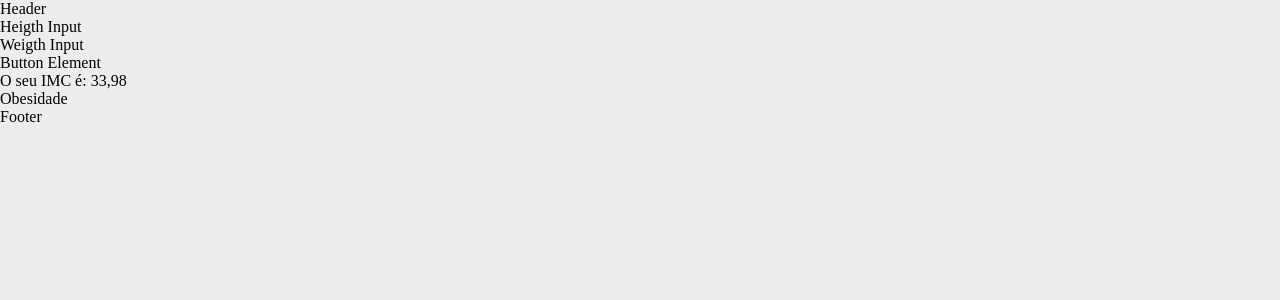
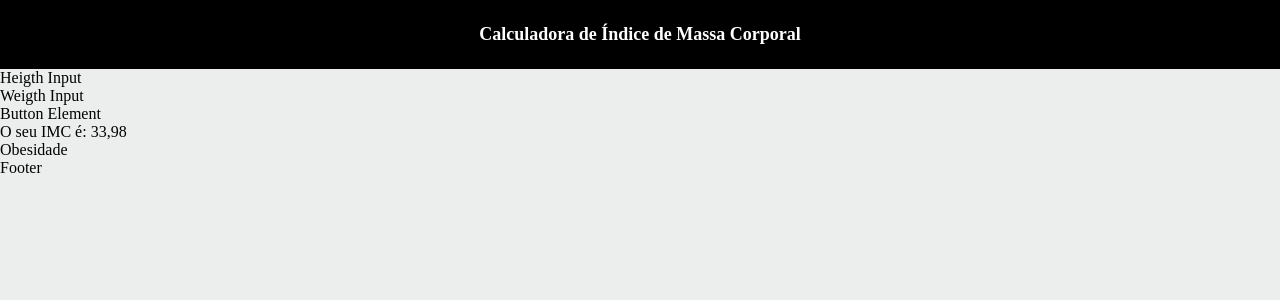
Before and after one commit to gui-cordeiro22/imc-calculator, a React (Vite) app: page / in a window 1280 px wide. Shown: the top 300 px of the page. Built offline with nearby package versions, Linux system fonts and the light colour scheme.

Commit message:
feat: header section component implementation and initial adjustments

```diff
--- a/src/components/layouts/default-layout/default-layout.component.tsx
+++ b/src/components/layouts/default-layout/default-layout.component.tsx
@@ -1,10 +1,19 @@
+// Dependencies
 import { Fragment, FunctionComponent } from "react";
+
+// Components
+import { Header } from "../../sections/header";
+
+// Types
 import { DefaultLayoutProps } from "./default-layout.types";
 
 export const DefaultLayout: FunctionComponent<DefaultLayoutProps> = ({ contentPage }) => {
+    const handleScrollToTop = () => {
+        window.scroll({ top: 0 });
+    };
     return (
         <Fragment>
-            <div>Header</div>
+            <Header brand="Calculadora de Índice de Massa Corporal" handleClick={handleScrollToTop} />
 
             {contentPage}
 
--- a/src/components/sections/header/header.component.tsx
+++ b/src/components/sections/header/header.component.tsx
@@ -10,7 +10,7 @@ import { HeaderProps } from "./header.types";
 export const Header: FunctionComponent<HeaderProps> = ({ brand, handleClick, navLinksCompositions }) => {
     return (
         <Container>
-            <ContentWrapper>
+            <ContentWrapper hasNavLinks={!!navLinksCompositions}>
                 <Brand onClick={handleClick}>{brand}</Brand>
 
                 <NavLinksCompositionsWrapper>{navLinksCompositions}</NavLinksCompositionsWrapper>
--- a/src/components/sections/header/header.styles.ts
+++ b/src/components/sections/header/header.styles.ts
@@ -1,5 +1,5 @@
 // Dependencies
-import styled from "styled-components";
+import styled, { css } from "styled-components";
 
 export const Container = styled.div`
     display: flex;
@@ -13,14 +13,29 @@ export const Container = styled.div`
     background-color: #000;
 `;
 
-export const ContentWrapper = styled.div`
+type ContentWrapperStyleProps = {
+    hasNavLinks: boolean;
+};
+
+export const ContentWrapper = styled.div<ContentWrapperStyleProps>`
     display: flex;
     flex-direction: row;
     align-items: center;
-    justify-content: space-between;
     padding: 24px;
     width: 100%;
     margin: 0 auto;
+
+    ${({ hasNavLinks }) =>
+        !!hasNavLinks &&
+        css`
+            justify-content: space-between;
+        `}
+
+    ${({ hasNavLinks }) =>
+        !hasNavLinks &&
+        css`
+            justify-content: center;
+        `}
 
     @media (min-width: 768px) {
         max-width: 677px;
--- a/src/components/sections/header/header.types.ts
+++ b/src/components/sections/header/header.types.ts
@@ -6,7 +6,7 @@ export type HeaderData = {
 };
 
 export type HeaderElement = {
-    navLinksCompositions: ReactNode;
+    navLinksCompositions?: ReactNode;
 };
 
 export type HeaderAction = {
```
